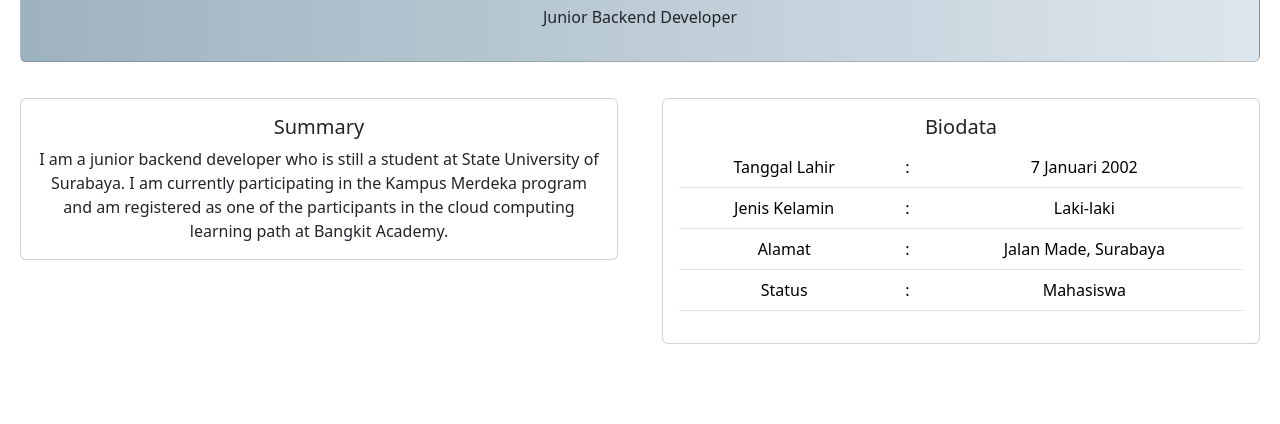
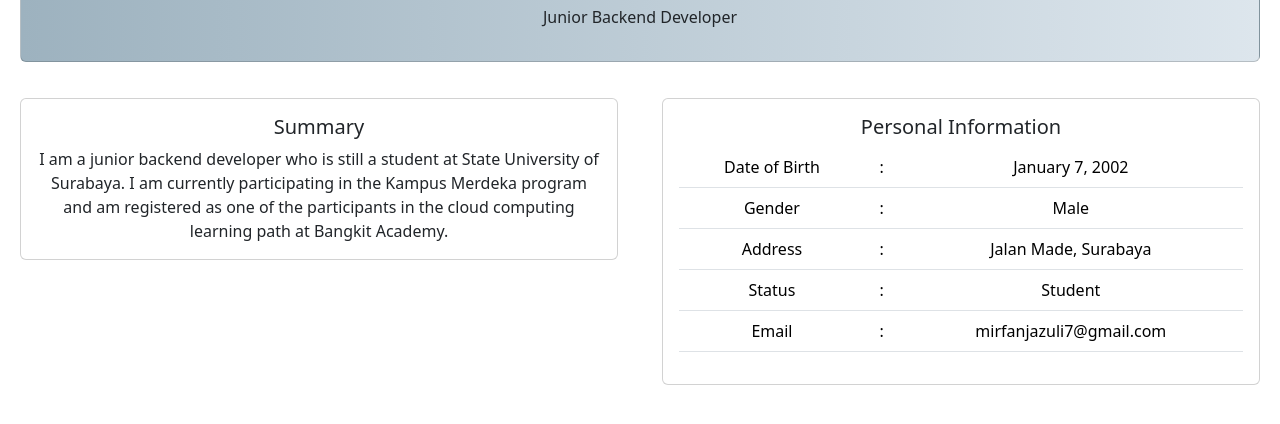
Before and after one commit to mirfanjazuli/profile-app, a website: page index.html in a window 1280 px wide. Shown: the part 264-688 px from the top of the page. Drawn offline with nearby package versions, Linux system fonts and the light colour scheme.

Commit message:
add email

```diff
--- a/index.html
+++ b/index.html
@@ -37,27 +37,32 @@
         <div class="col">
             <div class="card">
                 <div class="card-body">
-                    <h5 class="card-title">Biodata</h5>
+                    <h5 class="card-title">Personal Information</h5>
                     <table class="table">
                         <tr>
-                            <td>Tanggal Lahir</td>
+                            <td>Date of Birth</td>
                             <td>:</td>
-                            <td>7 Januari 2002</td>
+                            <td>January 7, 2002</td>
                         </tr>
                         <tr>
-                            <td>Jenis Kelamin</td>
+                            <td>Gender</td>
                             <td>:</td>
-                            <td>Laki-laki</td>
+                            <td>Male</td>
                         </tr>
                         <tr>
-                            <td>Alamat</td>
+                            <td>Address</td>
                             <td>:</td>
                             <td>Jalan Made, Surabaya</td>
                         </tr>
                         <tr>
                             <td>Status</td>
                             <td>:</td>
-                            <td>Mahasiswa</td>
+                            <td>Student</td>
+                        </tr>
+                        <tr>
+                            <td>Email</td>
+                            <td>:</td>
+                            <td>mirfanjazuli7@gmail.com</td>
                         </tr>
                     </table>
                 </div>
```
